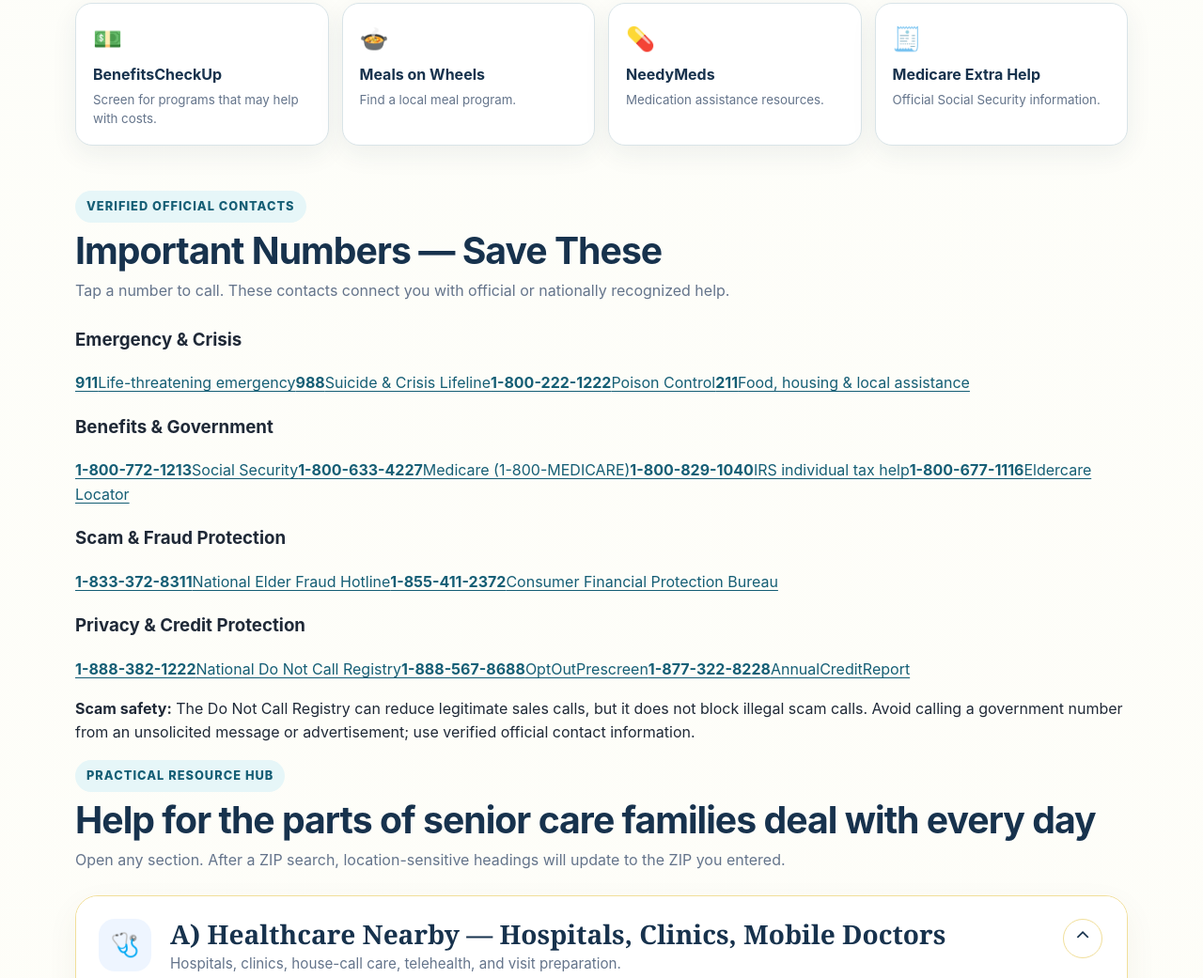
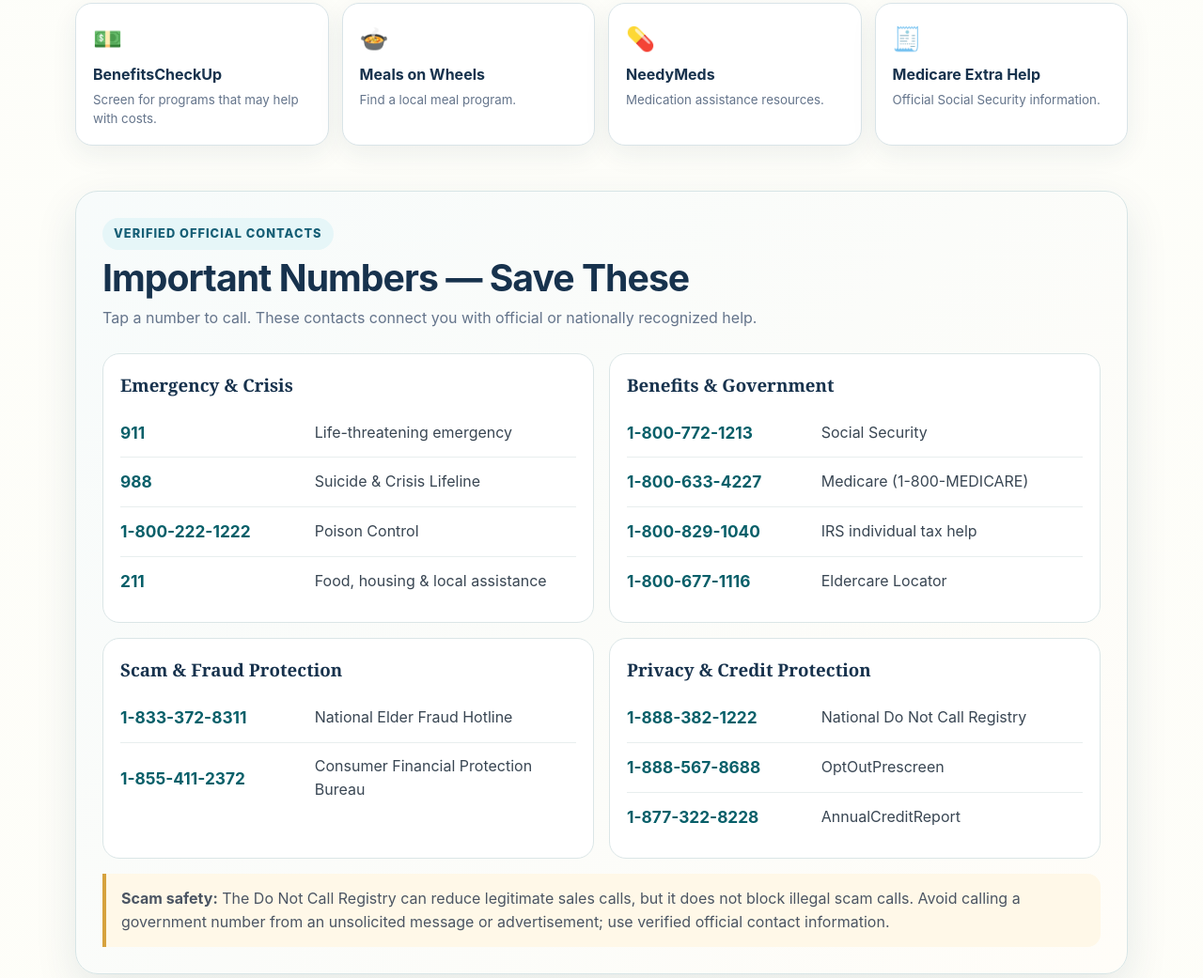
Before and after one commit to coregenesis07-ai/senior-care-compass, a plain HTML site: page public/index.html in a window 1280 px wide. Shown: the part 5073-6114 px from the top of the page at 94% size. Drawn offline with Linux system fonts and the light colour scheme.

Commit message:
Style senior-friendly important numbers section

```diff
--- a/public/styles.css
+++ b/public/styles.css
@@ -667,3 +667,18 @@
   .tribute-wide-img{aspect-ratio:3/2}
   .tribute-living-note{padding:14px 14px;font-size:.96rem}
 }
+
+
+/* Important Numbers — bilingual senior-friendly tap-to-call section */
+.important-numbers{margin:34px 0;padding:clamp(18px,3vw,28px);border:1px solid #d7e5e6;border-radius:24px;background:linear-gradient(135deg,#f7fbfb,#fffdf8);box-shadow:var(--shadow)}
+.number-grid{display:grid;grid-template-columns:repeat(2,minmax(0,1fr));gap:16px}
+.number-grid article{padding:18px;border:1px solid #dbe6e7;border-radius:18px;background:#fff}
+.number-grid h3{margin:0 0 10px;color:var(--navy);font-family:Georgia,"Times New Roman",serif}
+.number-grid a{display:grid;grid-template-columns:minmax(145px,.7fr) 1fr;gap:12px;align-items:center;padding:12px 0;border-top:1px solid #e8eeee;text-decoration:none;color:#394653}
+.number-grid a:first-of-type{border-top:0}
+.number-grid a strong{font-size:1.08rem;color:#075f69}
+.number-grid a:hover strong,.number-grid a:focus strong{text-decoration:underline}
+.number-safety{margin:16px 0 0;padding:14px 16px;border-left:4px solid #d6a23d;border-radius:0 14px 14px 0;background:#fff8e8;color:#4b5563;line-height:1.55}
+body.high-contrast .important-numbers,body.high-contrast .number-grid article,body.high-contrast .number-safety{background:#000;color:#fff;border-color:#fff}
+body.high-contrast .number-grid h3,body.high-contrast .number-grid a,body.high-contrast .number-grid a strong{color:#fff}
+@media(max-width:760px){.number-grid{grid-template-columns:1fr}.number-grid a{grid-template-columns:1fr;gap:3px;padding:13px 0}.number-grid a strong{font-size:1.22rem}}
```
